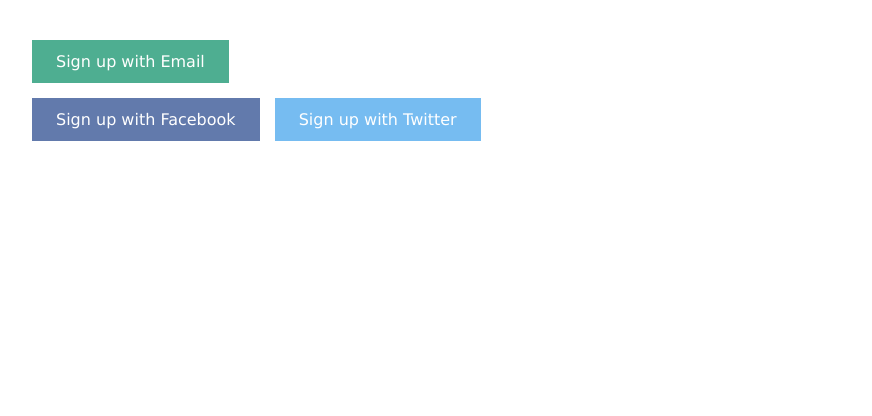
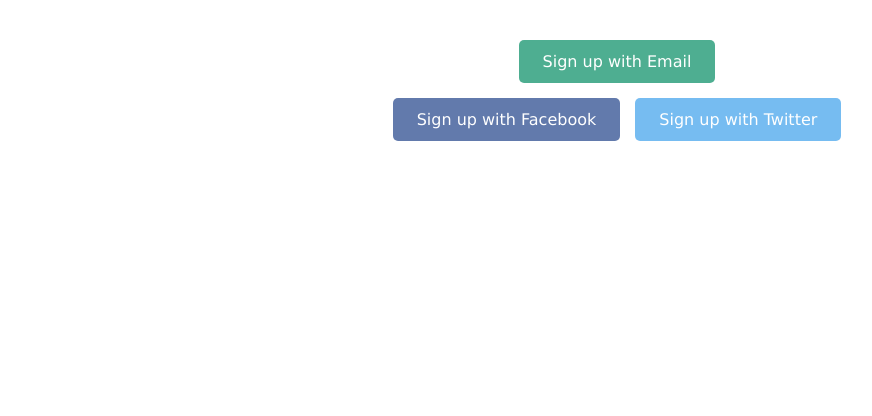
Before and after one commit to abu-abdirrahman/Progate-2, a plain HTML site: page index.html in a window 1280 px wide. Shown: the part 384-800 px from the top of the page, without its empty margins (23-895 px from the left). Drawn offline with Linux system fonts and the light colour scheme.

Commit message:
Adjusting the Layout #5

```diff
--- a/stylesheet.css
+++ b/stylesheet.css
@@ -21,6 +21,9 @@ a {
   color: white;
   background-image: url(top_en.png);
   background-size: cover;
+  /* Change the text-align property to center */
+  text-align: center;
+
 }
 
 .container h1 {
@@ -35,7 +38,6 @@ a {
   margin-bottom: 3px;
 }
 
-/* Add CSS for btn */
 .btn {
   padding-top: 12px;
   padding-bottom: 12px;
@@ -43,25 +45,27 @@ a {
   padding-right: 24px;
   color: white;
   opacity: 0.8;
+  /* Change the border-radius to 4px */
+  border-radius: 5px
 }
 
-/* Add CSS for signup */
+/* Add CSS for btn on hover */
+.btn:hover {
+  opacity: 0.3;
+}
 .signup {
   background-color: #239b76;
 }
 
-/* Add CSS for facebook */
 .facebook {
   background-color: #3b5998;
   margin-right: 10px;
 }
 
-/* Add CSS for twitter */
 .twitter {
   background-color: #55acee;
 }
 
-/* Add CSS for btn-wrapper */
 .btn-wrapper {
   margin-top: 20px;
   margin-bottom: 20px;
```
Also changed, not shown: index.html (+0 -1 lines).
